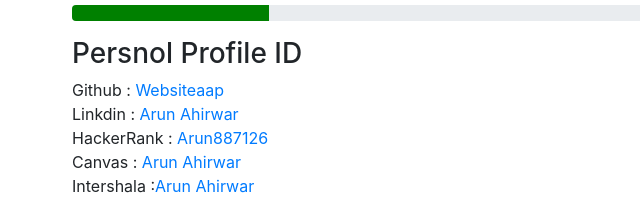
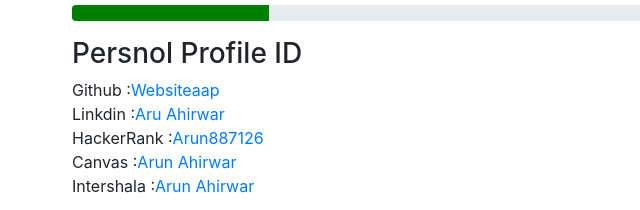
Before and after one commit to arunahirwar97/resuem-using-file-handling-in-pytho, a plain HTML site: page index.html in a window 1280 px wide. Shown: the part 1571-1781 px from the top of the page, 96-736 px from the left. Drawn offline with nearby package versions, Linux system fonts and the light colour scheme.

Commit message:
Update index.html

```diff
--- a/index.html
+++ b/index.html
@@ -102,10 +102,10 @@
 </div></li>
         </ol>
         <ol style="text-decoration: none;list-style: none;"><h3>Persnol Profile ID</h3>
-            <li>Github : <a href="https://github.com/websiteaap">Websiteaap</a></li>
-            <li>Linkdin : <a href="https://www.linkedin.com/in/arun-ahirwar-5b5098190/">Arun Ahirwar</a></li>
-       <li>HackerRank : <a href="https://www.hackerrank.com/domains/python?filters%5Bstatus%5D%5B%5D=unsolved&badge_type=python">Arun887126</a></li>
-       <li>Canvas : <a href="arun887126@gmail.com">Arun Ahirwar</a></li>
+            <li>Github :<a href="https://github.com/websiteaap">Websiteaap</a></li>
+            <li>Linkdin :<a href="https://www.linkedin.com/in/arun-ahirwar-5b5098190/">Aru Ahirwar</a></li>
+       <li>HackerRank :<a href="https://www.hackerrank.com/domains/python?filters%5Bstatus%5D%5B%5D=unsolved&badge_type=python">Arun887126</a></li>
+       <li>Canvas :<a href="arun887126@gmail.com">Arun Ahirwar</a></li>
        <li>Intershala :<a href="arun887126@gmail.com">Arun Ahirwar</a></li></ol>
     <h4><b><u style="text-transform: uppercase;">Langauges</u></b></h4>
     <ol style="font-size: 25px;">
```
